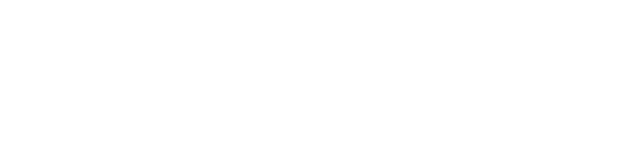
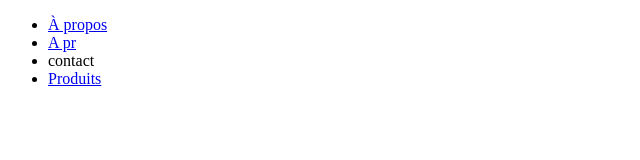
Before and after one commit to GabMaisonneuve/gitlens-view, a plain HTML site: page produits.html in a window 1280 px wide. Shown: the whole page, without its empty margins (0-640 px from the left). Drawn offline with Linux system fonts and the light colour scheme.

Commit message:
Ajout du menu de navigation dans tous les pages

```diff
--- a/produits.html
+++ b/produits.html
@@ -5,5 +5,12 @@
     <meta name="viewport" content="width=device-width, initial-scale=1.0" />
     <title>Produits</title>
   </head>
-  <body></body>
+  <body>
+    <ul>
+      <li><a href="index.html">À propos</a></li>
+      <li><a href="a-propos.html">A pr</a></li>
+      <li><a href="contact.html"></a>contact</li>
+      <li><a href="produits.html">Produits</a></li>
+    </ul>
+  </body>
 </html>
```
Also changed, not shown: a-propos.html (+6 -0 lines), contact.html (+6 -0 lines).
